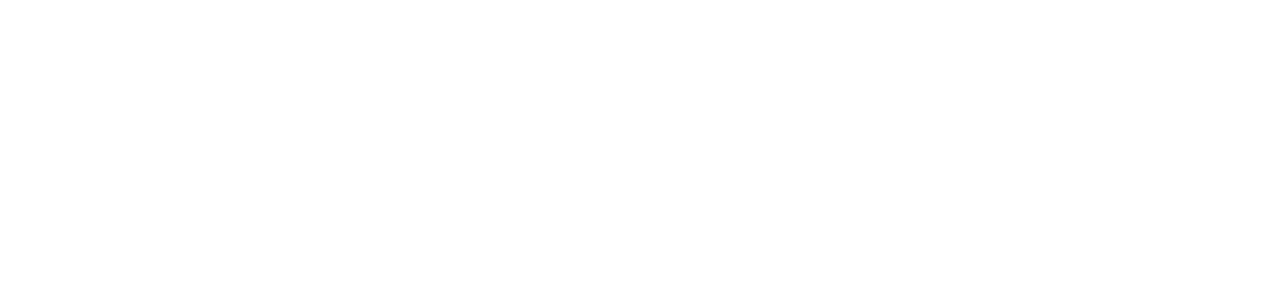
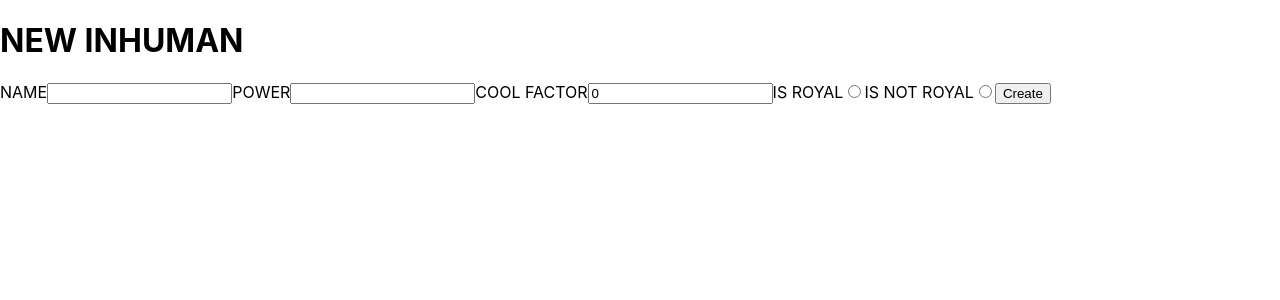
Before and after one commit to MaximusLamb/inhumans-fe, a React (Create React App) app: page /create in a window 1280 px wide. Shown: the top 300 px of the page. Built offline with nearby package versions, Linux system fonts and the light colour scheme.

Commit message:
admin page working and detail page working

```diff
--- a/src/AdminPage.js
+++ b/src/AdminPage.js
@@ -5,72 +5,72 @@
 export default class AdminPage extends Component {
 
     state = {
-        form: {
             name: '',
             cool_factor: 0,
             power: '',
             is_royal: false
-        }
     }
 
     handleSubmit = async(e) => {
 
-        const { name, cool_factor, power, is_royal } = this.state.form;
+        const { name, cool_factor, power, is_royal } = this.state;
 
         e.preventDefault();
         // do edits for post request
-         await request.post('http://localhost:3000/inhumans', {
-            name,
-            cool_factor,
-            power,
-            is_royal
+         await request.post('http://localhost:3001/create', {
+            name: name,
+            cool_factor: cool_factor,
+            power: power,
+            owner_id: 1,
+            is_royal: is_royal
         })
 
     }
 
     handleNameChange = (e) => {
-        this.setState({ form: { name: e.target.value }});
+        this.setState({ name: e.target.value });
 
     }
 
     handlePowerChange = (e) => {
-        this.setState({ form: { power: e.target.value }});
+        this.setState({ power: e.target.value });
 
     }
 
     handleCoolFactorChange = (e) => {
-        this.setState({ form: { cool_factor: e.target.value }});
+        this.setState({ cool_factor: e.target.value });
 
     }
 
-
+    handleRadioChange = (e) => {
+        this.setState({ is_royal: e.target.value })
+    }
 
     render() {
-       const { name, cool_factor, power, is_royal } = this.state.form;
+       const { name, cool_factor, power } = this.state;
     return (
         <div>
         <form onSubmit={this.handleSubmit}>
         <h1>NEW INHUMAN</h1>
         <label>NAME
-        <input onChange={this.handleNameChange} name={name}></input>
+        <input onChange={this.handleNameChange} name='name' value={name}></input>
         </label>
 
                         <label>POWER
-                            <input onChange={this.handlePowerChange} name={power}></input>
+                            <input onChange={this.handlePowerChange} name='power' value={power}></input>
                         </label>
 
                         <label>COOL FACTOR
-                            <input onChange={this.handleCoolFactorChange} name={cool_factor} type="number"></input>
+                            <input onChange={this.handleCoolFactorChange} name='cool_factor' value={cool_factor} type="number"></input>
                         </label>
 
                         <label>IS ROYAL
-                            <input checked={{is_royal} === 'true'} type="radio" name={is_royal} value="true"> </input>
+                            <input onChange={this.handleRadioChange} type="radio" value='true' name="is_royal"></input>
                         </label>
-
-                        <label>ISN'T ROYAL
-                            <input checked={{is_royal} === 'false'} type="radio" name={is_royal} value="false"></input>
+                        <label>IS NOT ROYAL
+                            <input onChange={this.handleRadioChange} type="radio" value='false' name="is_royal"></input>
                         </label>
-                    <button>Create</button>
+                    <button onSubmit={this.handleSubmit}>Create</button>
                 </form>
 
 
--- a/src/App.js
+++ b/src/App.js
@@ -13,6 +13,7 @@
 
 
   render() {
+    console.log(AdminPage)
     return (
 
 
@@ -20,7 +21,7 @@
         <Router>
           <Switch>
             <Route
-            path="/inhumans"
+            path="/"
             exact
             render={(routerProps) => <CharacterList {...routerProps} />}
             />
@@ -30,8 +31,8 @@
             render={(routerProps) => <CharacterDetail {...routerProps} />}
             />
              <Route
-            path="/inhumans/:id"
-            exact
+            path="/create"
+
             render={(routerProps) => <AdminPage {...routerProps} />}
             />
           </Switch>
@@ -41,3 +42,32 @@
     )
   }
 }
+ // <div>
+        //     hello
+        // <form onSubmit={this.handleSubmit}>
+        // <h1>NEW INHUMAN</h1>
+        // <label>NAME
+        // <input onChange={this.handleNameChange} name={name}></input>
+        // </label>
+
+        //                 <label>POWER
+        //                     <input onChange={this.handlePowerChange} name={power}></input>
+        //                 </label>
+
+        //                 <label>COOL FACTOR
+        //                     <input onChange={this.handleCoolFactorChange} name={cool_factor} type="number"></input>
+        //                 </label>
+
+        //                 <label>IS ROYAL
+        //                     <input checked={{is_royal} === 'true'} type="radio" name={is_royal} value="true"> </input>
+        //                 </label>
+
+        //                 <label>ISN'T ROYAL
+        //                     <input checked={{is_royal} === 'false'} type="radio" name={is_royal} value="false"></input>
+        //                 </label>
+        //             <button>Create</button>
+        //         </form>
+
+
+
+        //     </div>
--- a/src/CharacterDetail.js
+++ b/src/CharacterDetail.js
@@ -6,18 +6,18 @@
     state = {
         inhumans: {}
     }
-
     async componentDidMount() {
 
-        const data = await request.get(`https://pure-ravine-74265.herokuapp.com/inhumans/${this.props.match.params.inhumans}`)
+        // const data = await request.get(`https://pure-ravine-74265.herokuapp.com/inhumans/${this.props.match.params.inhumans}`)
 
-        // const data = await request.get(`https://localhost:3000/inhumans/${this.props.match.params.inhumans}`)
+        const data = await request.get(`http://localhost:3001/inhumans/${this.props.match.params.id}`)
 
         this.setState({ inhumans: data.body })
     }
 
 
     render() {
+
 
         const {name, cool_factor, power, is_royal} = this.state.inhumans
 
@@ -28,7 +28,7 @@
                         <h1>{name}</h1>
                         <h1>{cool_factor}</h1>
                         <h1>{power}</h1>
-                        <h1>{is_royal}</h1>
+                        <h1>{String(is_royal)}</h1>
                     </ul>
                 </section>
 
--- a/src/CharacterList.js
+++ b/src/CharacterList.js
@@ -1,32 +1,31 @@
 import React, { Component } from 'react'
 import request from 'superagent';
-
+import { Link } from 'react-router-dom';
 export default class CharacterList extends Component {
 
+
     state = {
-        inhumans: {}
+        inhumans: []
     }
 
     async componentDidMount() {
 
-        const data = await request.get('https://pure-ravine-74265.herokuapp.com/inhumans')
-        // const data = await request.get('https://localhost:3000/inhumans')
+        // const data = await request.get('https://pure-ravine-74265.herokuapp.com/inhumans')
+        const data = await request.get('http://localhost:3001/inhumans')
 
-        this.setState({ inhumans: data.body })
+        this.setState({ inhumans: data.body.rows })
+
     }
 
 
     render() {
-
         return (
-
 
             <ul>
             {
-
                 this.state.inhumans.map(single => {
-                 return (<li>
-                     {/* <Link to={`/inhumans/${single.id}`}> */}
+                    return (<li>
+                     <Link to={`/inhumans/${single.id}`}>
 
                     <h1>{single.name}</h1>
                     <h1>{single.cool_factor}</h1>
@@ -34,13 +33,14 @@
                     <h1>{single.is_royal
                         ? 'They are Part of the Royal Family'
                         : 'They are not Part of the Royal Family'}</h1>
-                        {/* </Link> */}
+                        </Link>
                  </li>)
                         })
 
 
-    }
-    </ul> )
+                    }
+
+            </ul>)
     }
 
 }
```
